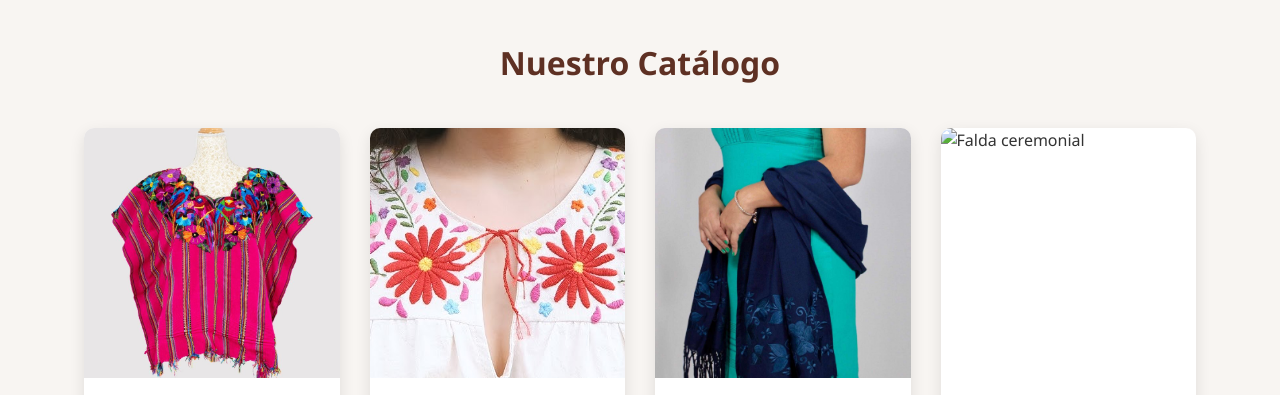
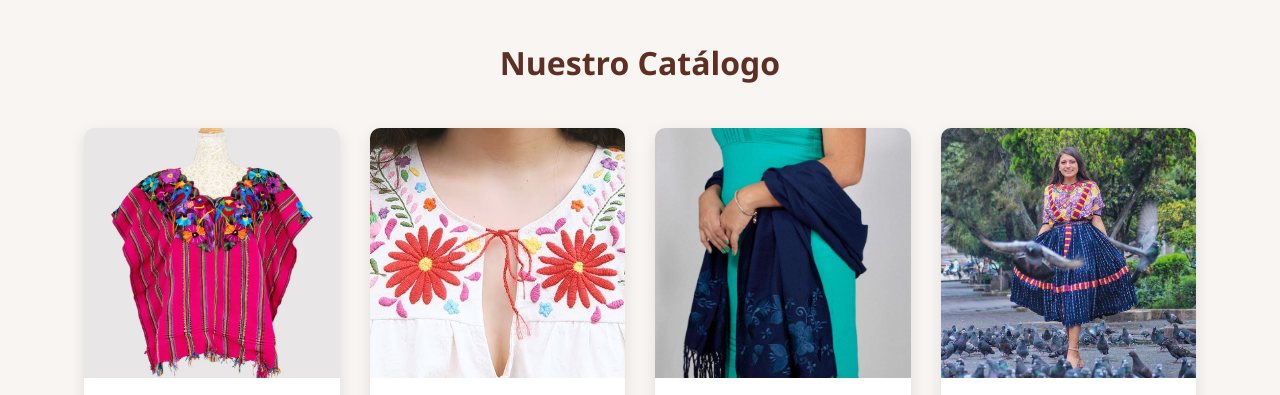
Before and after one commit to GilbertQ/web, a plain HTML site: page index.html in a window 1280 px wide. Shown: the part 1220-1615 px from the top of the page. Drawn offline with Linux system fonts and the light colour scheme.

Commit message:
faldaCeremonial

```diff
--- a/index.html
+++ b/index.html
@@ -458,7 +458,7 @@
                 <!-- Product 4 -->
                 <div class="product-card">
                     <div class="product-img">
-                        <img src="/api/placeholder/300/300" alt="Falda ceremonial">
+                        <img src="imagenes/faldac.jpg" alt="Falda ceremonial">
                     </div>
                     <div class="product-info">
                         <h3>Falda Ceremonial</h3>
```
Also changed, not shown: imagenes/faldac.jpg (added).
